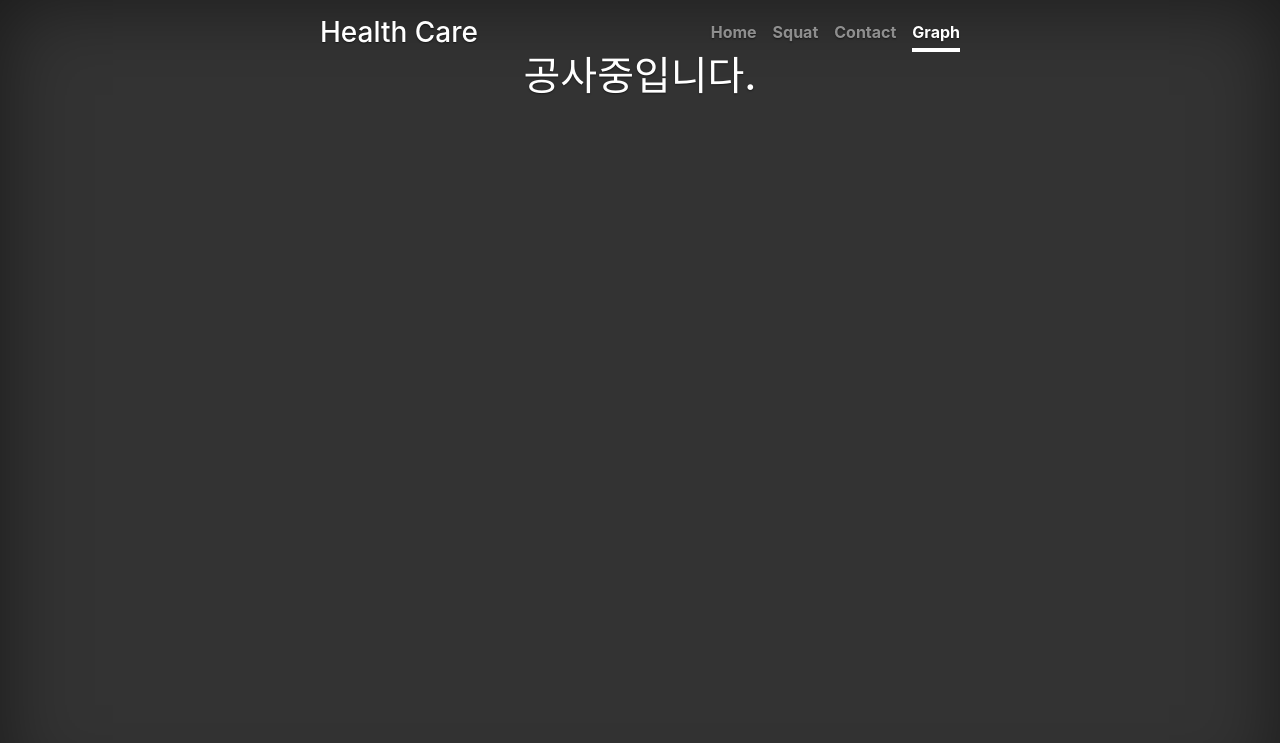
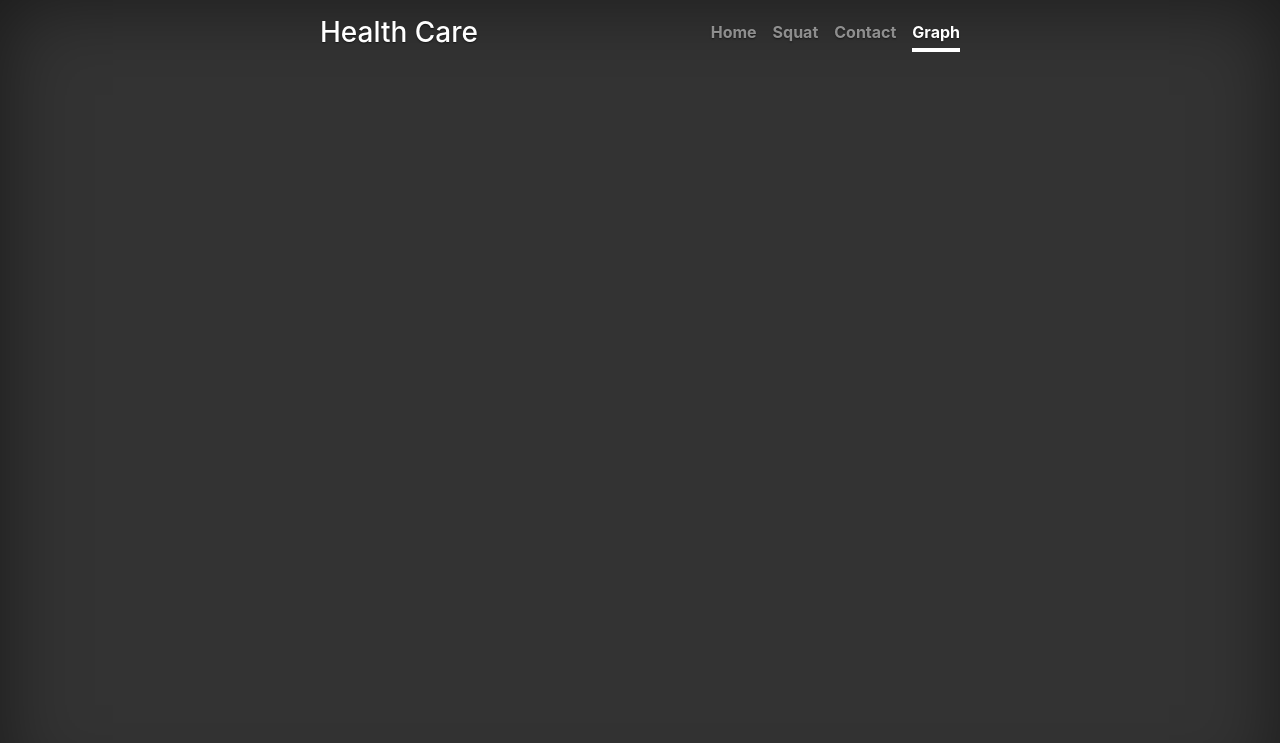
Before and after one commit to MethodFunc/Health_Care_project, a Node server app: page /graph in a window 1280 px wide. Shown: the top 743 px of the page. Run offline with Node 20, Linux system fonts and the light colour scheme; a map, chart or similar area stays blank; some libraries are stand-ins or nearby versions.

Commit message:
code to amend

```diff
--- a/firebase/functions/views/body/graph.ejs
+++ b/firebase/functions/views/body/graph.ejs
@@ -1,5 +1,4 @@
     <main role="main" class="inner cover">
-        <h1 class="cover-heading">공사중입니다.</h1>
         <div class="container"> <canvas id="myChart"></canvas> </div>
     </main>
     <svg width="960" height="500"></svg>
```
